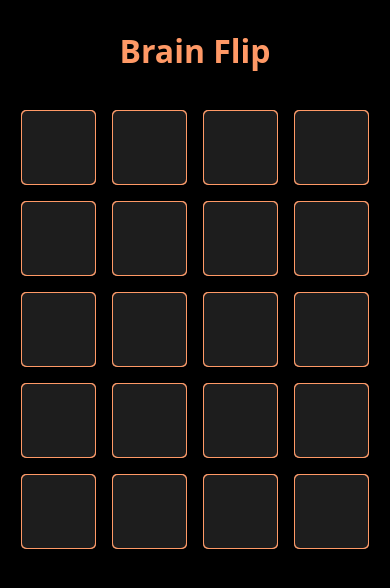
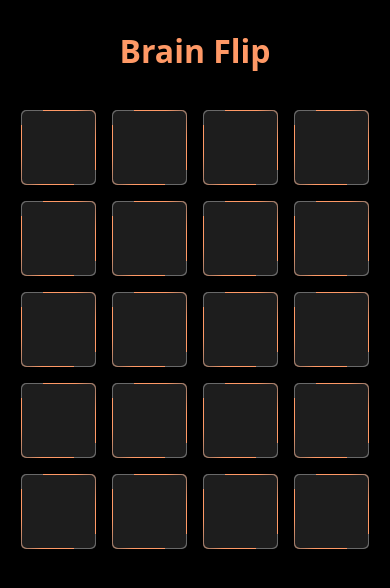
Before and after one commit to HASINMMPM/Memmory-game, a React (Vite) app: page / in a window 390 px wide. Shown: the top 588 px of the page. Built offline with nearby package versions, Linux system fonts and the light colour scheme.

Commit message:
update card animation

```diff
--- a/src/App.css
+++ b/src/App.css
@@ -1,4 +1,4 @@
-body{
+body {
   background-color: #000000;
   height: 100vh;
   place-content: center;
@@ -7,16 +7,19 @@ body{
   justify-content: center;
   font-family: "Open Sans", -apple-system, BlinkMacSystemFont, "Segoe UI", Roboto, Oxygen-Sans, Ubuntu, Cantarell, "Helvetica Neue", Helvetica, Arial, sans-serif;
 }
+
 .card {
   overflow: visible;
   width: 150px;
   height: 150px;
 
 }
-.card:hover{
+
+.card:hover {
   cursor: pointer;
 }
-.remove_card{
+
+.remove_card {
   display: none;
 }
 
@@ -29,7 +32,8 @@ body{
   border-radius: 5px;
 }
 
-.front , .back {
+.front,
+.back {
   background-color: #696969;
   position: absolute;
   width: 100%;
@@ -107,7 +111,7 @@ body{
 
 .front-content span {
 
-font-size: 3rem;
+  font-size: 3rem;
 
 }
 
@@ -164,64 +168,79 @@ font-size: 3rem;
 }
 
 /* ==============================   APP.jsx    =============================== */
-.container{
+.container {
   display: grid;
-  grid-template-columns: repeat(5 , 2fr);
+  grid-template-columns: repeat(5, 2fr);
   padding: 1rem;
   gap: 1rem;
 }
-main{
+
+main {
   margin: 0 auto;
   max-width: 1250px;
   text-align: center;
 }
-.gameTitle{
-  color: #ff9966 ;
+
+.gameTitle {
+  color: #ff9966;
 }
 
-@media screen and (max-width: 1000px){
-  .container{
-    grid-template-columns: repeat(4,1fr);
+@media screen and (max-width: 1000px) {
+  .container {
+    grid-template-columns: repeat(4, 1fr);
     padding: 1rem;
   }
-  card
+}
 
-}
-@media screen and (max-width: 750px){
-  .card{
+@media screen and (max-width: 750px) {
+  .card {
     width: 100px;
     height: 100px;
 
   }
+  .back::before {
+     width: 130px;
+    height: 110%;
+  }
+
   .front-content span {
 
     font-size: 2rem;
 
-    }
+  }
 
 }
-@media screen and (max-width: 550px){
-  .container{
-    grid-template-columns: repeat(4,1fr);
+
+@media screen and (max-width: 550px) {
+  .container {
+    grid-template-columns: repeat(4, 1fr);
   }
-  .card{
+
+  .card {
+    width: 75px;
+    height: 75px;
+  }
+  .back::before {
+    width: 115px;
+   height: 105%;
+ }
+
+}
+
+@media screen and (max-width: 370px) {
+  .container {
+    grid-template-columns: repeat(3, 1fr);
+  }
+
+  .card {
     width: 75px;
     height: 75px;
   }
 
-}
-@media screen and (max-width: 370px){
-  .container{
-    grid-template-columns: repeat(3,1fr);
-  }
-  .card{
-    width: 75px;
-    height: 75px;
-  }
   .front-content span {
 
     font-size: 1.5rem;
 
-    }
+  }
 
 }
```
